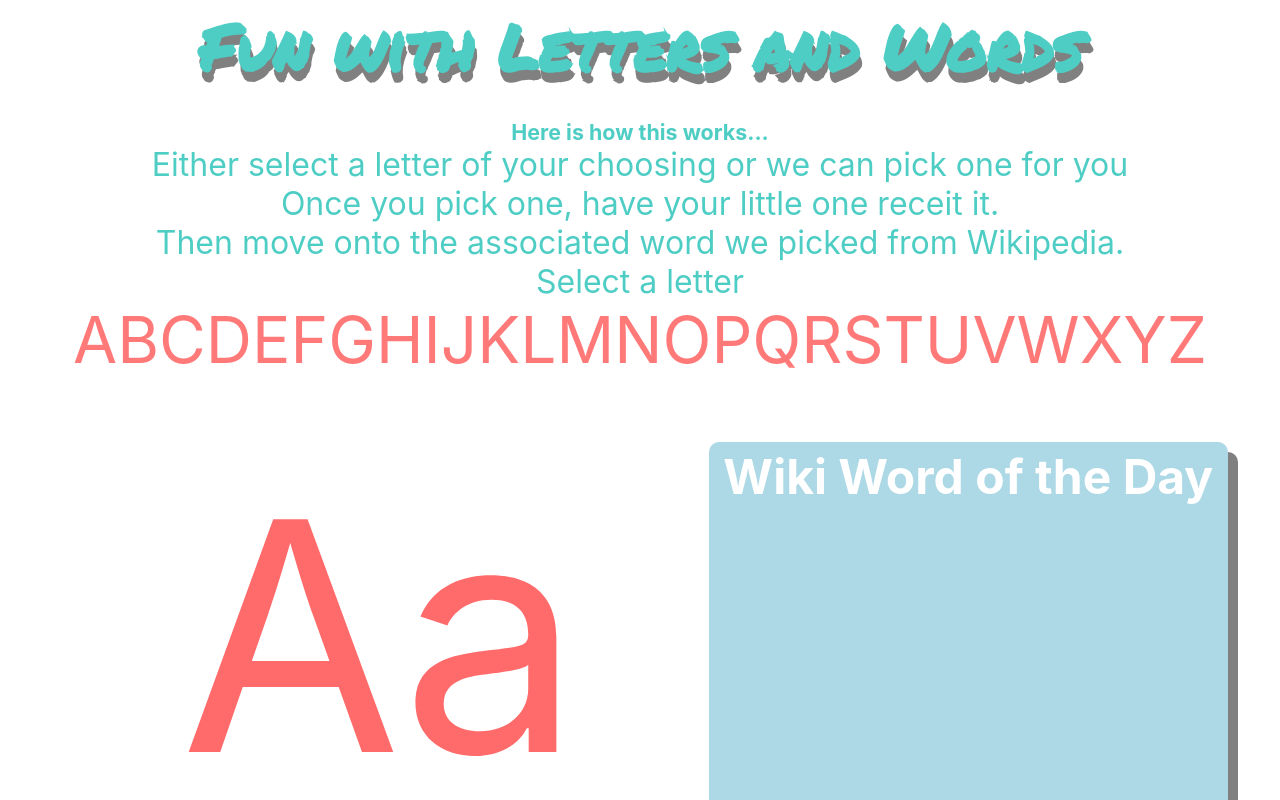
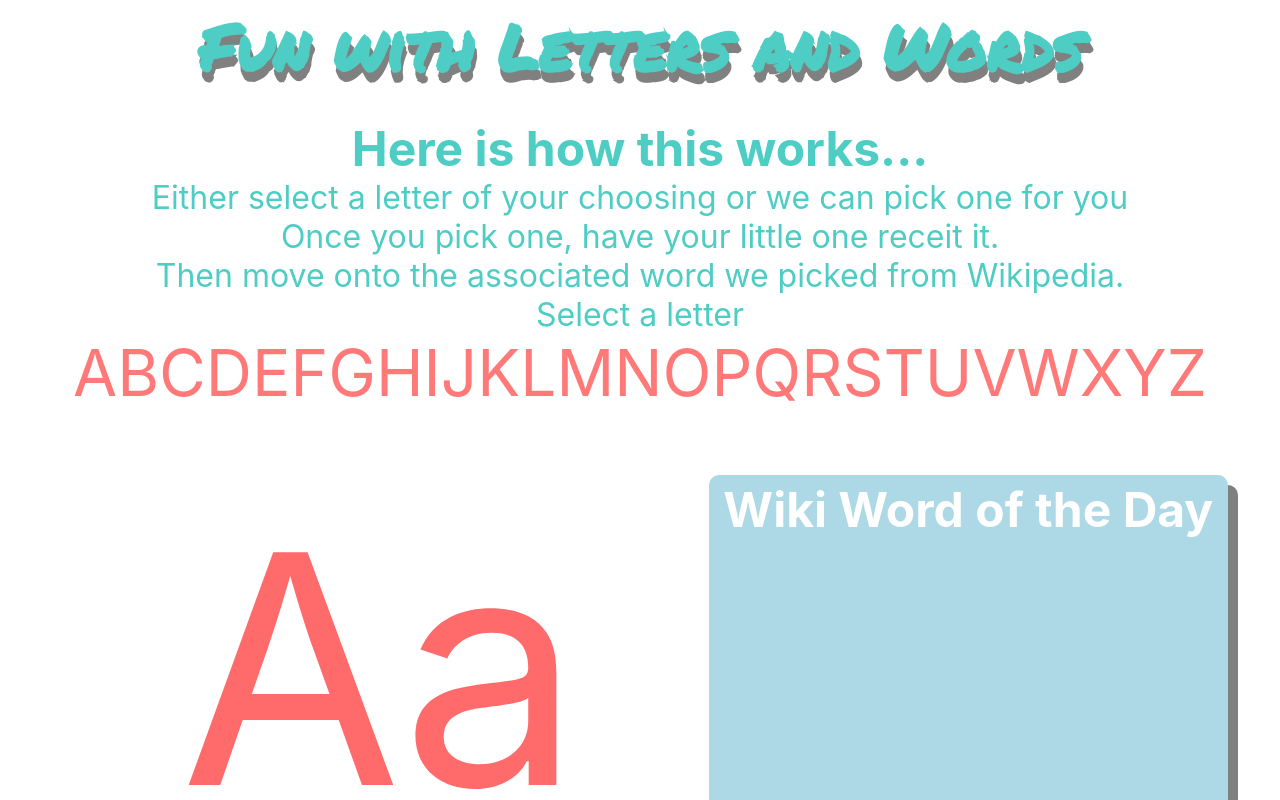
Before and after one commit to phongnguyen39/Education_React_App, a React (Create React App) app: page / in a window 1280 px wide. Shown: the top 800 px of the page. Built offline with nearby package versions, Linux system fonts and the light colour scheme.

Commit message:
added more content to landing section

```diff
--- a/src/App.js
+++ b/src/App.js
@@ -94,7 +94,7 @@ class App extends Component {
 
         <h1 id="title">Fun with Letters and Words</h1>
         <div id='landingContainer'>
-          <h6>Here is how this works... </h6>
+          <h2>Here is how this works... </h2>
           <p>Either select a letter of your choosing or we can pick one for you</p>
           <p>Once you pick one, have your little one receit it.</p>
           <p>Then move onto the associated word we picked from Wikipedia.</p>
```
